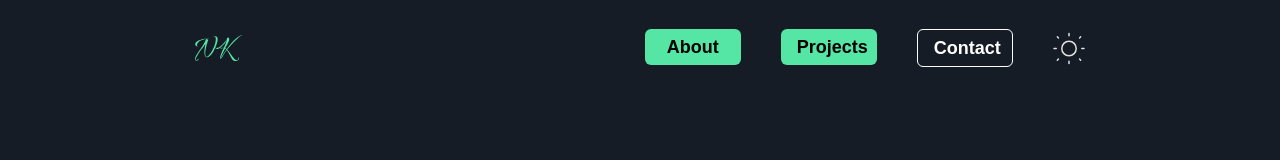
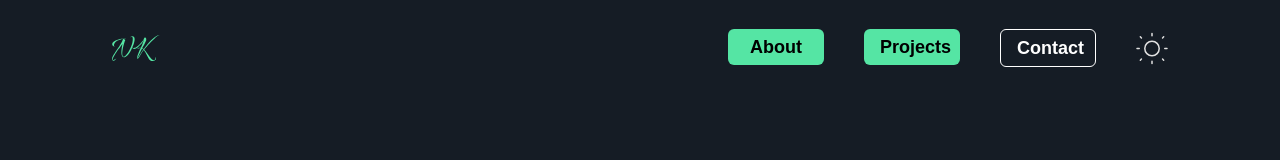
Before and after one commit to Nimrod2022/portfolio-mandela, a React (Vite) app: page / in a window 1280 px wide. Shown: the top 160 px of the page. Built offline with nearby package versions, Linux system fonts and the light colour scheme; a web font is replaced by a local one.

Commit message:
test margins -about

```diff
--- a/src/components/Home/About.jsx
+++ b/src/components/Home/About.jsx
@@ -5,9 +5,9 @@ const About = ({ darkMode }) => {
   return (
     <>
       <div id="/about" className={darkMode ? "dark" : ""}>
-        <div className="dark:bg-[#222a33]  bg-[#e8e8ec]">
-          <div className="container px-8 pt-14 md:pt-20 md:mx-auto md:w-[78%] xl:w-[87%]">
-            <div className="flex justify-center flex-col md:flex-row   items-center gap-10 md:gap-20 ">
+        <div className="dark:bg-[#222a33]  bg-[#e8e8ec] md:w-full">
+          <div className="container px-8 md:px-0 pt-14 md:pt-20 w-[100%] xl:w-[90%]">
+            <div className="flex justify-center flex-col md:flex-row  gap-10 md:gap-20 ">
               <div className="w-full  md:h-[555px]  md:w-[100%]">
                 <img
                   src={darkMode ? darkModeProfileAbout : lightModeProfileAbout}
--- a/src/components/Home/Navbar.jsx
+++ b/src/components/Home/Navbar.jsx
@@ -44,7 +44,7 @@ const Navbar = ({ darkMode, setDarkMode }) => {
           className="md:py-2 py-3 relative"
           style={{ backgroundColor: bgColor }}
         >
-          <nav className="flex justify-between items-center md:items-center md:w-[87%] xl:w-[94%] mx-auto satoshi text-lg text-white px-5 md:px-28  md:py-4">
+          <nav className="flex justify-between items-center md:items-center w-[100%] mx-auto satoshi text-lg text-white px-5 md:px-28  md:py-4">
             <div>
               <Link to="/#" smooth={true} duration={700}>
                 <img
```
